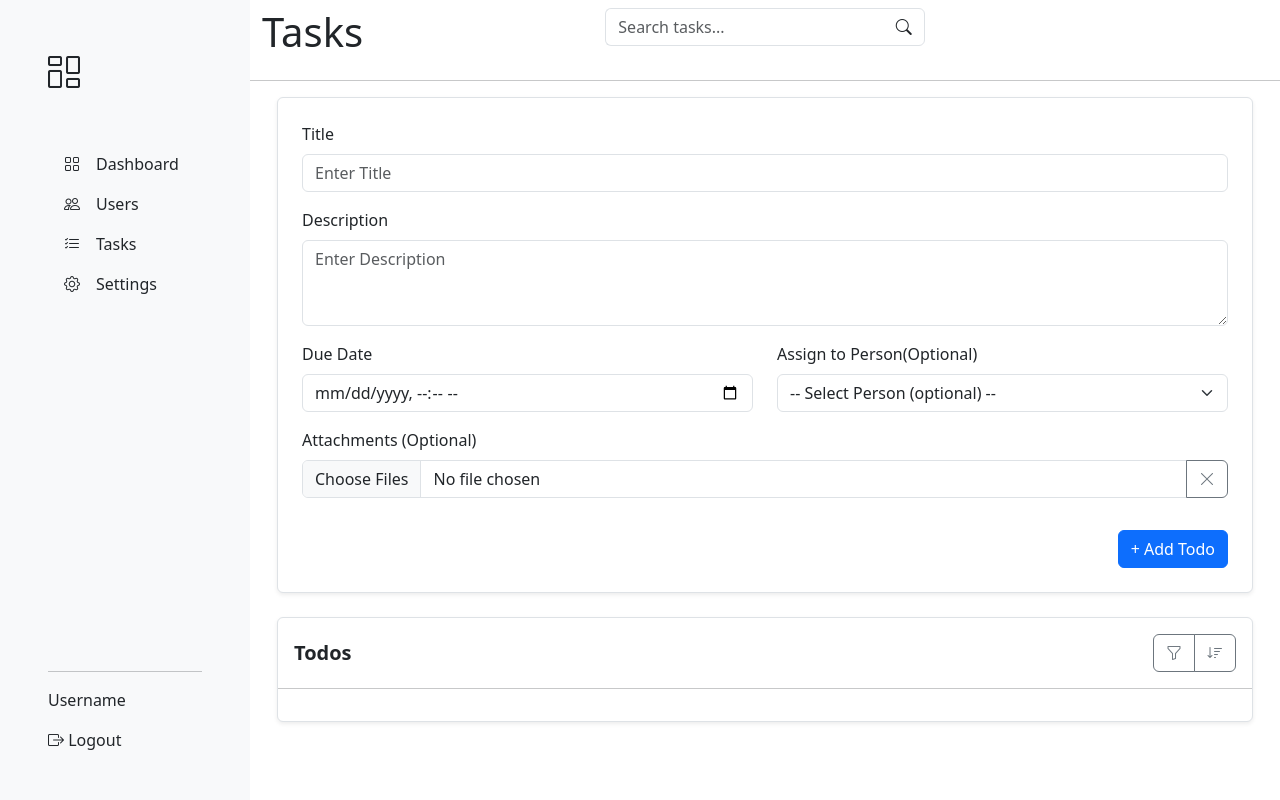
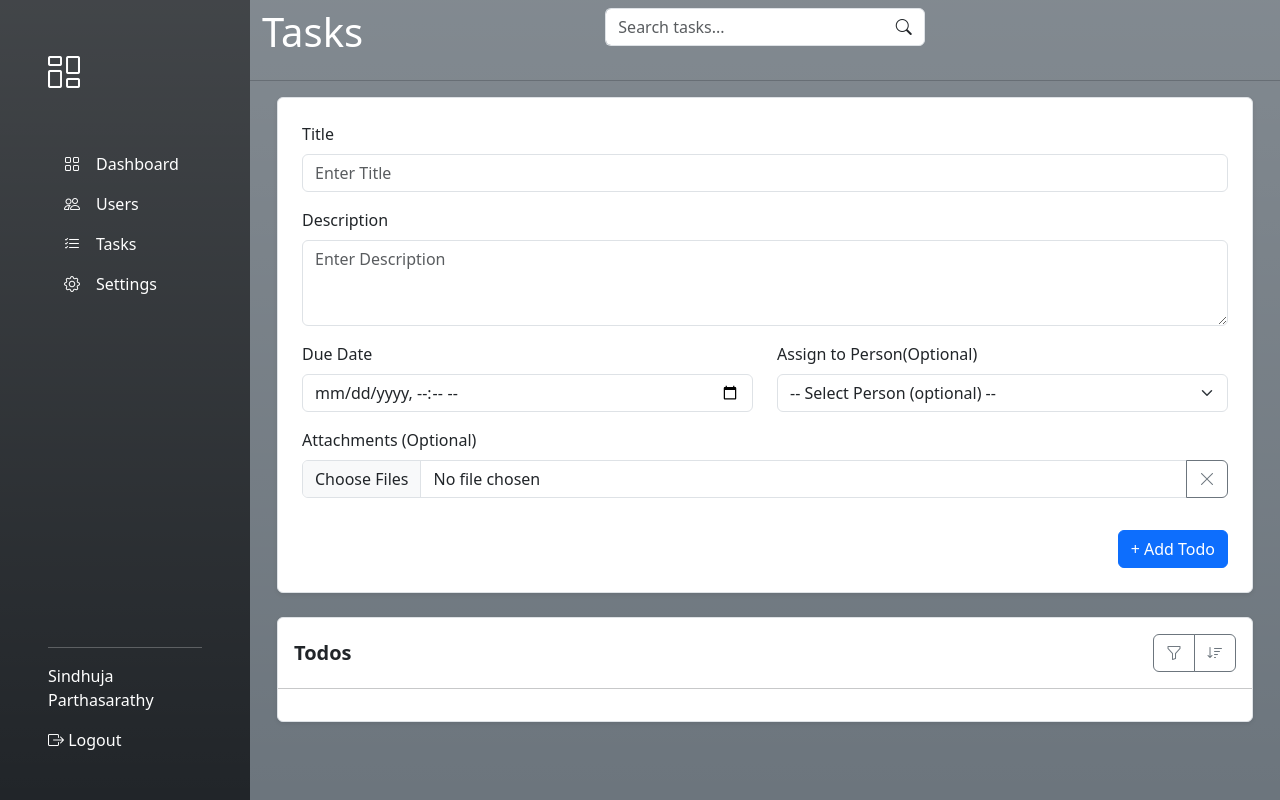
Before and after one commit to Sindhu-Sarathy/TodoApp-ReactWorkshop, a React (Vite) app: page / in a window 1280 px wide. Built offline with nearby package versions, Linux system fonts and the light colour scheme.

Commit message:
updated the bg color

```diff
--- a/src/App.jsx
+++ b/src/App.jsx
@@ -6,7 +6,7 @@ function App() {
 
   return (
     <>
-     <div className="d-flex">
+     <div className="d-flex bg-secondary bg-gradient">
       <div style={{width:'250px'}}>
         <SidebarContent/>
       </div>
--- /dev/null
+++ b/src/data/AssignedToUsers.json
@@ -0,0 +1,22 @@
+[
+    {
+        "id":1,
+        "name": "Mattias Hellman"
+    },
+      {
+        "id":2,
+        "name": "Sindhuja Parthasarathy"
+    },
+      {
+        "id":3,
+        "name": "Iffat Zabin"
+    },
+      {
+        "id":4,
+        "name": "Zackaria Azzoug"
+    },
+      {
+        "id":5,
+        "name": "Alexander Haitin"
+    }
+]
--- a/src/sidebar/SidebarContent.jsx
+++ b/src/sidebar/SidebarContent.jsx
@@ -1,4 +1,4 @@
-import React from 'react';
+import React, { useState } from 'react';
 
 const SidebarContent = () => {
 
@@ -9,16 +9,19 @@ const SidebarContent = () => {
     { id: 4, name: "Settings", href: "#",icons: "bi-gear" },
  ];
 
+const[user,setUser]=useState({
+    name:"Sindhuja Parthasarathy"
+});
 
     return (
-        <div className='d-flex flex-column flex-shrink-0 p-5 bg-light' style={{height:'100vh'}}>
-            <i className="bi bi-columns-gap" style={{ fontSize: "32px" }}></i>
+        <div className='d-flex flex-column flex-shrink-0 p-5 bg-dark bg-gradient' style={{height:'100vh'}}>
+            <i className="bi bi-columns-gap text-white" style={{ fontSize: "32px" }}></i>
 
             <ul className='nav nav-pills flex-column mb-auto mt-5'>
                   {
                 Navlinks.map((link) => (
                 <li className="nav-item">
-                    <a className="nav-link link-dark" href={link.href} key={link.id}>
+                    <a className="nav-link link-dark text-white" href={link.href} key={link.id}>
                         <i className={`bi ${link.icons} me-3`} ></i>
                     {link.name}
                     </a>
@@ -27,10 +30,10 @@ const SidebarContent = () => {
                 }
             </ul>
 
-            <hr></hr>
+            <hr className='text-white'></hr>
 
-         <div>
-            <p>Username</p>
+         <div className='text-white'>
+            <p>{user.name}</p>
             <i class="bi bi-box-arrow-right"></i> Logout
             </div>
 
--- a/src/tasks/TaskContent.jsx
+++ b/src/tasks/TaskContent.jsx
@@ -49,7 +49,7 @@ const HeaderContent = () => {
      return(
         <div className='container-fluid mt-2'>
             <div className='row'>
-                <div className='col-sm-4 fw-bold'><h1>Tasks</h1>
+                <div className='col-sm-4 fw-bold text-white'><h1>Tasks</h1>
                 </div>
                 <div className='col-sm-4 text-center'>
                    <div class="input-group mb-3">
--- a/src/tasks/TaskFormContent.jsx
+++ b/src/tasks/TaskFormContent.jsx
@@ -1,5 +1,6 @@
-import React, { useEffect } from 'react';
+import React, { useEffect, useState } from 'react';
 import { useForm } from 'react-hook-form';
+import assignedTo from '../data/AssignedToUsers.json'
 import TodoListContent from './TodoListContent';
 
 const TaskFormContent = ({addTodo,updateTodo,editTodo,setEditTodo}) => {
@@ -11,6 +12,7 @@ const TaskFormContent = ({addTodo,updateTodo,editTodo,setEditTodo}) => {
     reset,
     formState:{errors}
   } = useForm();
+
 
   useEffect(()=> {
         if(editTodo){
@@ -61,11 +63,11 @@ const TaskFormContent = ({addTodo,updateTodo,editTodo,setEditTodo}) => {
               <label htmlFor="assignPerson" className="form-label">Assign to Person(Optional)</label>
               <select className="form-select" id="assignPerson" {...register("assignedTo")}>
                 <option value="0">-- Select Person (optional) -- </option>
-                <option value="Mattias Hellman">Mattias Hellman</option>
-                <option value="Sindhuja Parthasarathy">Sindhuja Parthasarathy</option>
-                <option value="Iffat Zabin">Iffat Zabin</option>
-                <option value="Zackaria Azzoug">Zackaria Azzoug</option>
-                <option value="Alexander Haitin">Alexander Haitin</option>
+                {assignedTo.map(user => (
+                  <option key={user.id} value={user.name}>{user.name}</option>
+                ))}
+
+
               </select>
             </div>
           </div>
```
